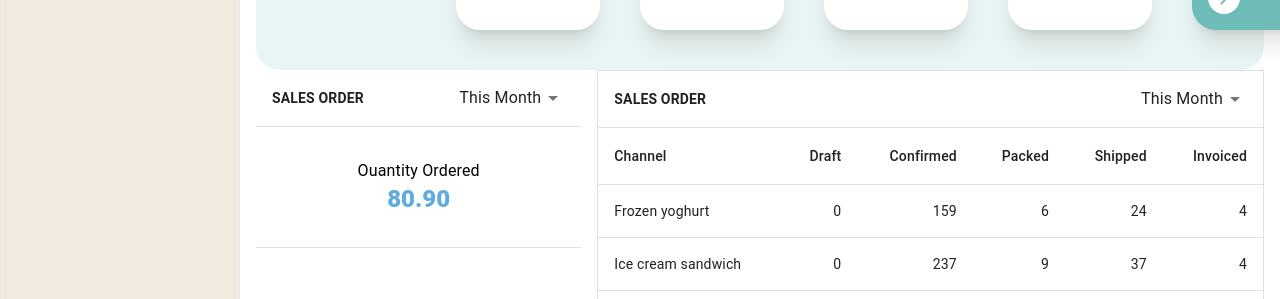
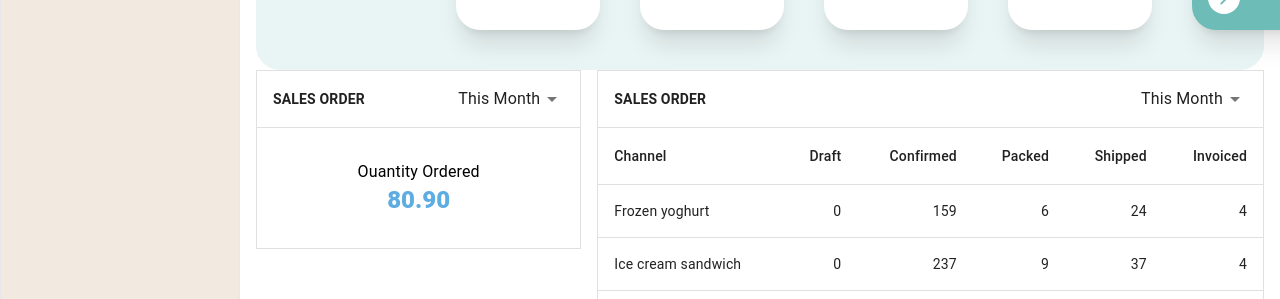
Before and after one commit to Strangeal/front-trakade, a React (Vite) app: page /dashboard in a window 1280 px wide. Shown: the part 451-750 px from the top of the page. Built offline with nearby package versions, Linux system fonts and the light colour scheme.

Commit message:
Modify component to add border

```diff
--- a/src/components/dashboard/PurchaseOrder.tsx
+++ b/src/components/dashboard/PurchaseOrder.tsx
@@ -18,7 +18,7 @@ type Props = {};
 const PurchaseOrder = (props: Props) => {
   return (
     <TableContainer>
-      <Table>
+      <Table sx={{ border: 1, borderColor: "#e0e0e0" }}>
         <TableHead>
           <TableRow>
             <TableCell
@@ -27,7 +27,7 @@ const PurchaseOrder = (props: Props) => {
             >
               Sales Order
             </TableCell>
-            <TableCell sx={{}} align="right" colSpan={3}>
+            <TableCell align="right" colSpan={3}>
               <Box
                 sx={{
                   display: "flex",
```
